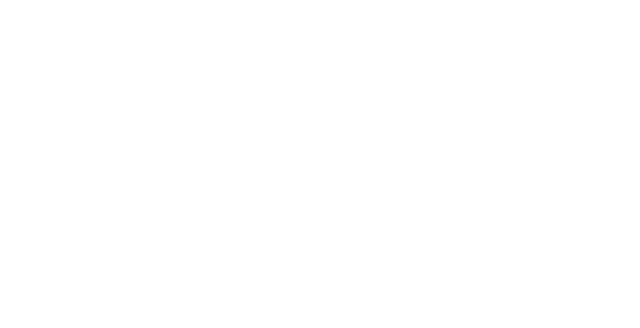
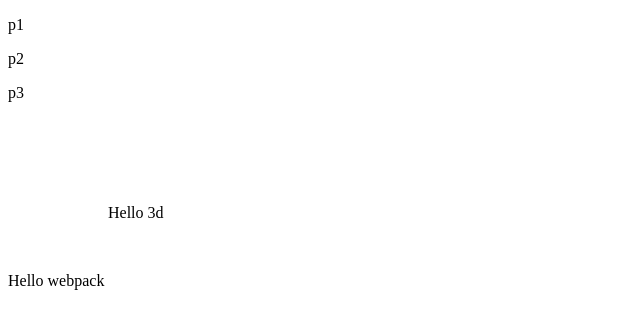
Before and after one commit to JoSaGuDu/d3datavisualization, a website with bundled scripts: page dist/index.html in a window 1280 px wide. Shown: the whole page, without its empty margins (0-640 px from the left). Built offline with nearby package versions, Linux system fonts and the light colour scheme.

Commit message:
D3 and webpack running

```diff
--- a/package.json
+++ b/package.json
@@ -2,7 +2,7 @@
   "name": "d3datavisualization",
   "version": "1.0.0",
   "description": "",
-  "main": "index.js",
+  "private": true,
   "scripts": {
     "test": "testd3"
   },
@@ -19,5 +19,9 @@
   "devDependencies": {
     "webpack": "^4.41.0",
     "webpack-cli": "^3.3.9"
+  },
+  "dependencies": {
+    "d3": "^5.12.0",
+    "lodash": "^4.17.15"
   }
 }
--- a/src/index.js
+++ b/src/index.js
@@ -1 +1,23 @@
 console.log('Ground control to mayor Tom...');
+import _ from 'lodash';
+import * as d3 from 'd3';
+
+function component()
+{
+    const element = document.createElement('div');
+    element.innerHTML = _.join(['Hello', 'webpack'], ' ');
+
+    d3.select("body")
+    .append("svg")
+    .append("text")
+    .text("Hello 3d")
+    .attr("x", "100")
+    .attr("y", "100")
+    ;
+
+    return element;
+
+
+}
+
+document.body.appendChild(component());
```
Also changed, not shown: dist/index.html, dist/main.js (added), 1 other file.
